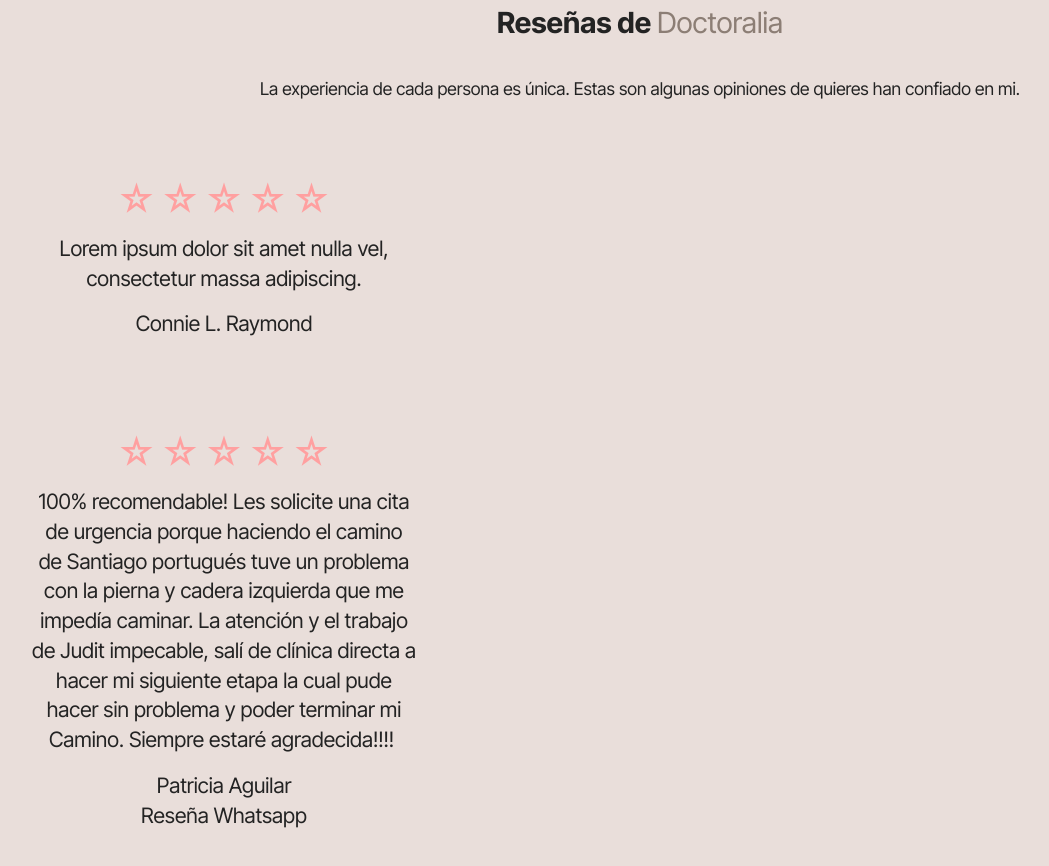
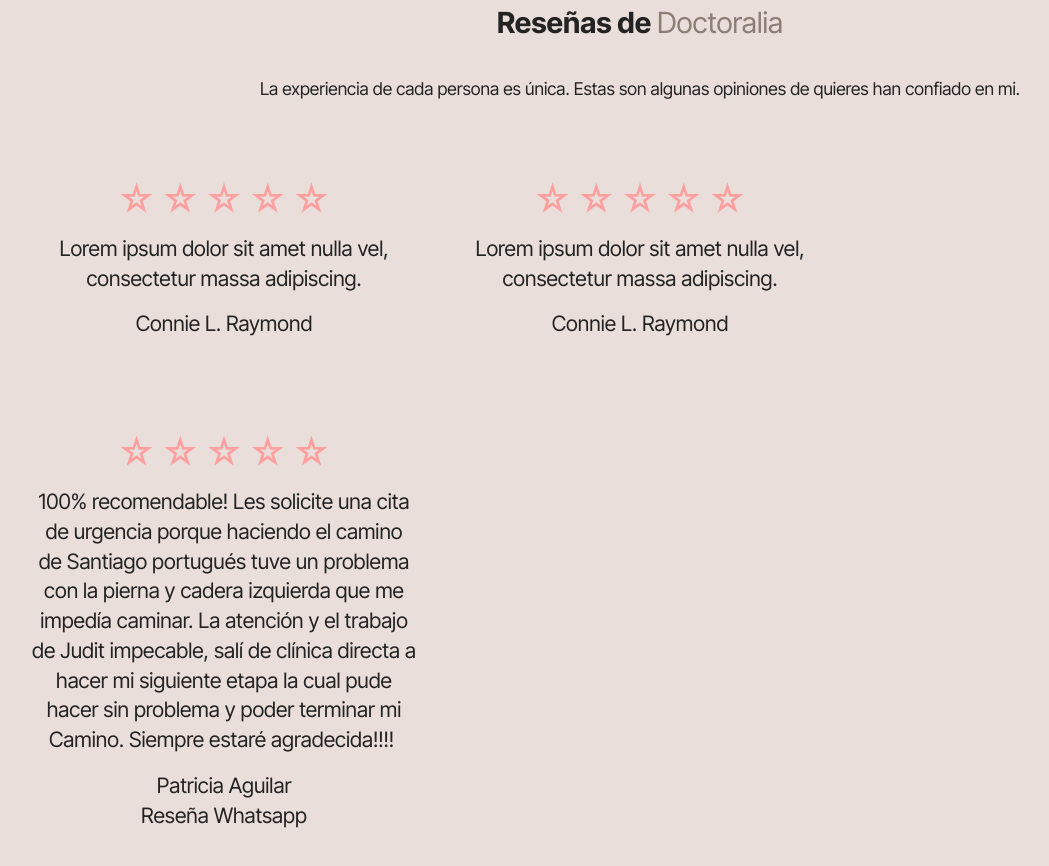
Before and after one commit to juditlorenzofisioterapia-blip/judit-web, a plain HTML site: page servicios.html in a window 1280 px wide. Shown: the part 2244-3110 px from the top of the page, without its empty margins (0-1049 px from the left). Drawn offline with Linux system fonts and the light colour scheme.

Commit message:
servicios.html

```diff
--- a/servicios.html
+++ b/servicios.html
@@ -376,6 +376,25 @@
 						</div>
 					</div>
 				</div>
+			<div class="item features-without-image col-12 col-md-6 col-lg-4 mb-5 active">
+					<div class="item-wrapper">
+						<div class="card-box align-center">
+							<div class="iconfont-wrapper mb-3">
+								<span class="mbr-iconfont mobi-mbri-star mobi-mbri"></span>
+								<span class="mbr-iconfont mobi-mbri-star mobi-mbri"></span>
+								<span class="mbr-iconfont mobi-mbri-star mobi-mbri"></span>
+								<span class="mbr-iconfont mobi-mbri-star mobi-mbri"></span>
+								<span class="mbr-iconfont mobi-mbri-star mobi-mbri"></span>
+							</div>
+							<h5 class="card-title mbr-fonts-style mb-3 display-7">
+								Lorem ipsum dolor sit amet nulla vel, consectetur massa adipiscing.
+							</h5>
+							<p class="card-text mbr-fonts-style mb-0 display-7">
+								Connie L. Raymond
+							</p>
+						</div>
+					</div>
+				</div>
 			</div>
 		<div class="row mt-0 mt-md-5">
 
```
